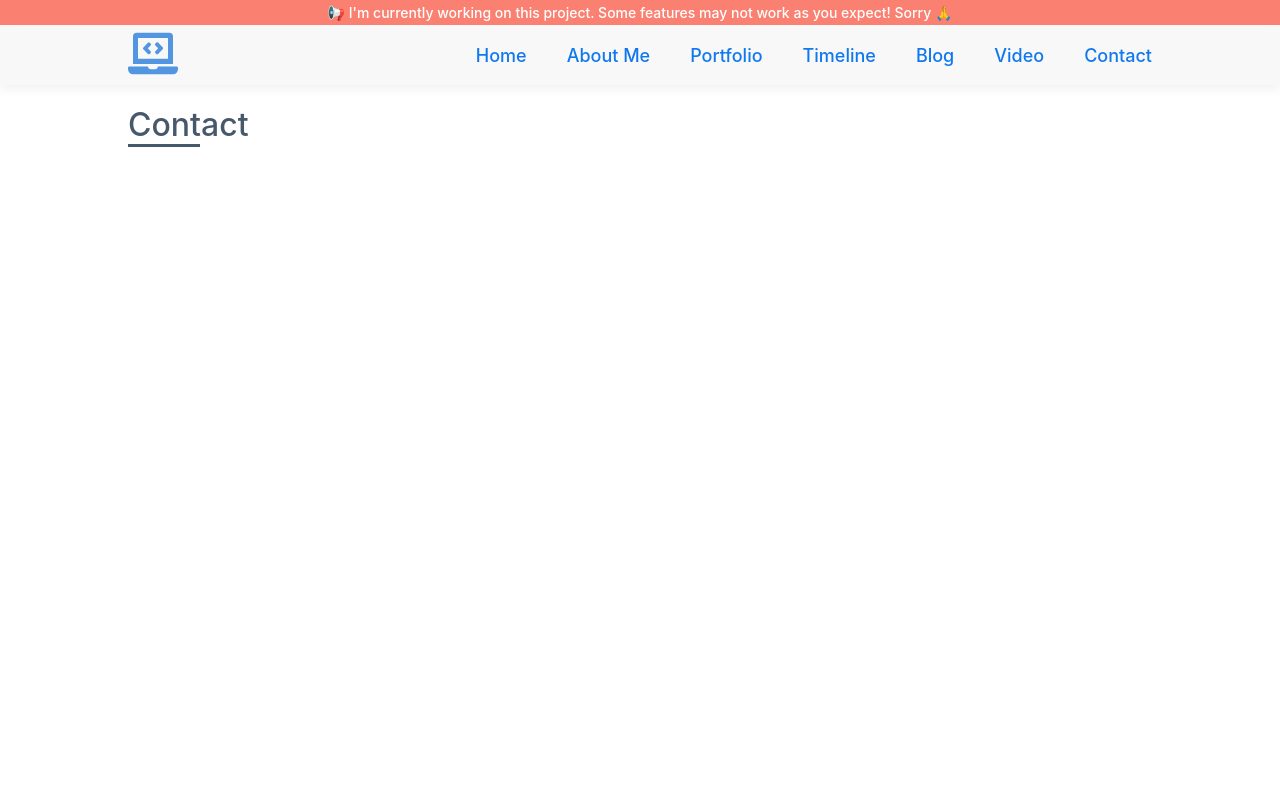
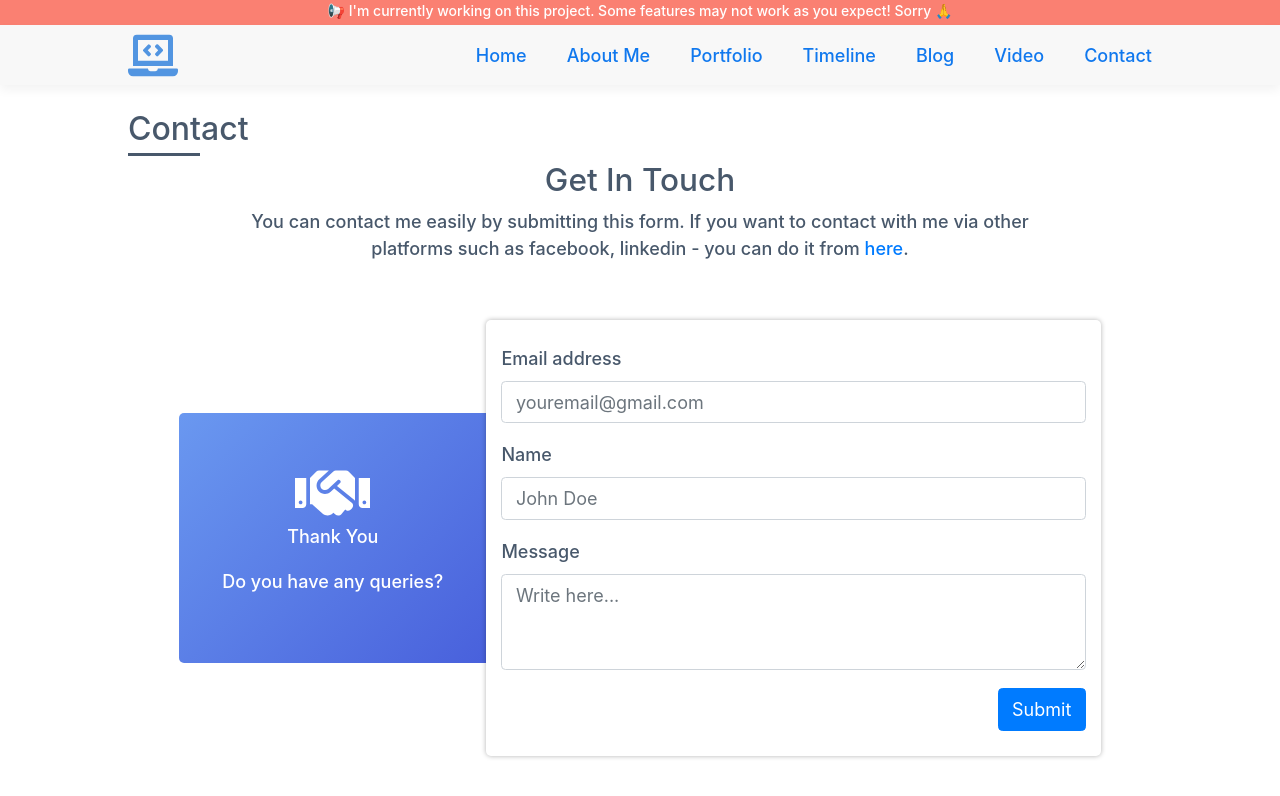
Before and after one commit to robin3317/devrobin, a Next.js app: page /contact in a window 1280 px wide. Shown: the top 796 px of the page. Built offline with nearby package versions, Linux system fonts and the light colour scheme.

Commit message:
basic contact ui complete

```diff
--- a/components/BaseLayout/BaseLayout.styles.js
+++ b/components/BaseLayout/BaseLayout.styles.js
@@ -14,6 +14,5 @@ export const TemporaryInfo = styled.div`
   color: white;
   font-size: 14px;
   display: flex;
-  align-items: center;
   justify-content: center;
 `
--- a/package.json
+++ b/package.json
@@ -11,8 +11,10 @@
     "@fortawesome/fontawesome-svg-core": "^1.2.30",
     "@fortawesome/free-solid-svg-icons": "^5.14.0",
     "@fortawesome/react-fontawesome": "^0.1.11",
+    "bootstrap": "^4.5.2",
     "next": "9.4.4",
     "react": "16.13.1",
+    "react-bootstrap": "^1.3.0",
     "react-dom": "16.13.1",
     "react-vertical-timeline-component": "^3.0.2",
     "styled-components": "^5.1.1"
--- a/pages/_app.js
+++ b/pages/_app.js
@@ -1,4 +1,5 @@
 import 'react-vertical-timeline-component/style.min.css'
+import 'bootstrap/dist/css/bootstrap.min.css'
 
 export default function MyApp({ Component, pageProps }) {
   return <Component {...pageProps} />
--- a/pages/contact.js
+++ b/pages/contact.js
@@ -1,7 +1,11 @@
 import styled from 'styled-components'
 import Head from 'next/head'
+import { FontAwesomeIcon } from '@fortawesome/react-fontawesome'
+import { faHandshake } from '@fortawesome/free-solid-svg-icons'
+import { Form, FormGroup, FormLabel, FormControl, Button } from 'react-bootstrap'
 import BaseLayout from '../components/BaseLayout'
 import SectionTitle from '../components/SectionTitle'
+import Link from 'next/link'
 
 const Contact = () => (
   <>
@@ -12,6 +16,44 @@ const Contact = () => (
     <BaseLayout>
       <ContactContainer>
         <SectionTitle title="Contact" />
+
+        <ContactBody>
+          <h3>Get In Touch</h3>
+          <p style={{textAlign: 'center', width: '80%'}}>
+            You can contact me easily by submitting this form. If you want to contact with me
+            via other platforms such as facebook, linkedin - you can do it from
+            <Link href="/" passHref> here</Link>.
+          </p>
+
+          <ContactFormContainer>
+            <FormContainerLeft>
+              <FontAwesomeIcon icon={faHandshake} style={{ color: 'white', fontSize: '60px' }} />
+              <p>Thank You</p>
+              <p>Do you have any queries?</p>
+            </FormContainerLeft>
+
+            <FormContainerRight>
+              <Form>
+                <FormGroup>
+                  <FormLabel>Email address</FormLabel>
+                  <FormControl type="email" placeholder="youremail@gmail.com" />
+                </FormGroup>
+
+                <FormGroup>
+                  <FormLabel>Name</FormLabel>
+                  <FormControl type="text" placeholder="John Doe" />
+                </FormGroup>
+
+                <FormGroup>
+                  <FormLabel>Message</FormLabel>
+                  <FormControl as="textarea" rows="3" type="text" placeholder="Write here..." />
+                </FormGroup>
+
+                <Button className="float-right" varient="primary" type="submit">Submit</Button>
+              </Form>
+            </FormContainerRight>
+          </ContactFormContainer>
+        </ContactBody>
       </ContactContainer>
     </BaseLayout>
   </>
@@ -22,4 +64,43 @@ const ContactContainer = styled.div`
   margin: 105px auto 0;
 `
 
+const ContactBody = styled.div`
+  display: flex;
+  flex-direction: column;
+  align-items: center;
+  width: 100%;
+`
+
+const ContactFormContainer = styled.div`
+  display: flex;
+  justify-content: center;
+  align-items: center;
+  width: 100%;
+  margin-top: 40px;
+  margin-bottom: 40px;
+`
+
+const FormContainerLeft = styled.div`
+  background: linear-gradient(134deg, rgb(106, 152, 240) 0%, rgb(73, 97, 220) 99%);
+  width: 30%;
+  min-height: 250px;
+  max-height: 250px;
+  border-top-left-radius: 5px;
+  border-bottom-left-radius: 5px;
+  display: flex;
+  flex-direction: column;
+  align-items: center;
+  justify-content: center;
+  color: white;
+  padding: 15px 10px;
+`
+
+const FormContainerRight = styled.div`
+  width: 60%;
+  min-height: 300px;
+  box-shadow: 0 0 5px rgba(0,0,0,.3);
+  border-radius: 5px;
+  padding: 25px 15px;
+`
+
 export default Contact
```
Also changed, not shown: 1 other file (tests, documents, lock files or other folders).
